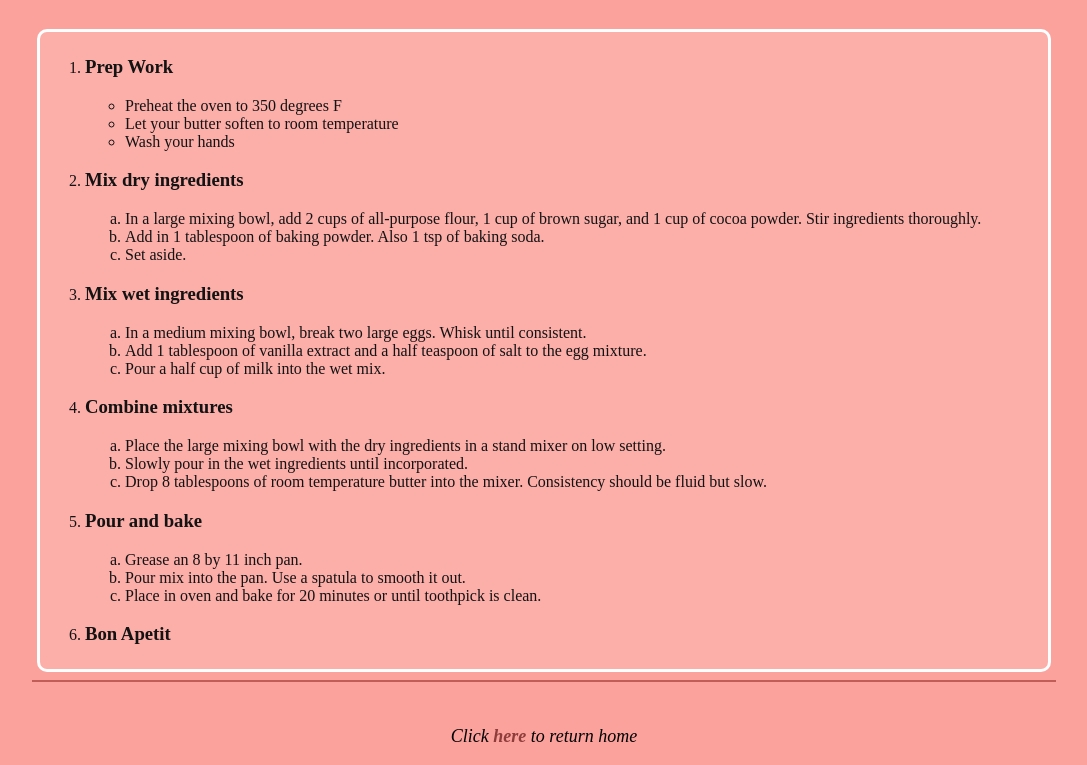
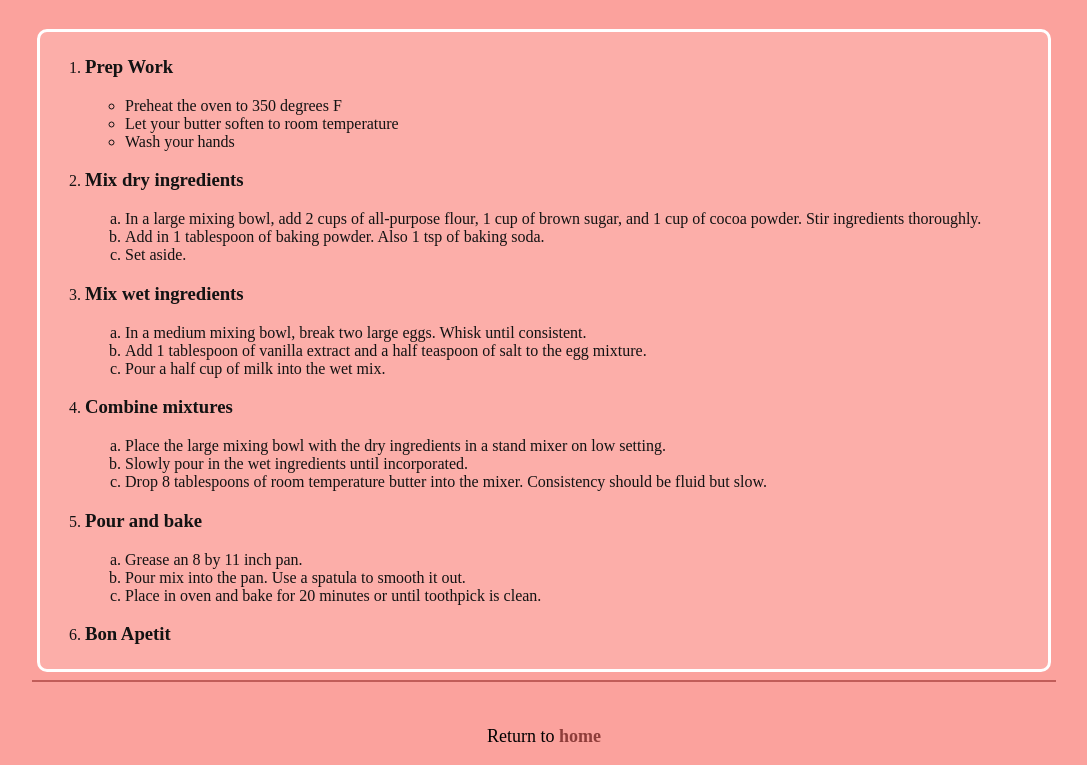
Before and after one commit to yacs-1/hill, a plain HTML site: page wdsub/recipe.html in a window 1280 px wide. Shown: the part 91-856 px from the top of the page, without its empty margins (96-1183 px from the left). Drawn offline with Linux system fonts and the light colour scheme; a web font is replaced by a local one.

Commit message:
Update recipe.html

```diff
--- a/wdsub/recipe.html
+++ b/wdsub/recipe.html
@@ -56,6 +56,6 @@
     </div>
     <hr>
      <br>
-    <p id="footer"><em>Click <a href="/hill/index.html">here</a> to return home</em></p>
+    <p id="footer">Return to <a href="/hill/index.html">home</a></p>
   </body>
 </html>
```
